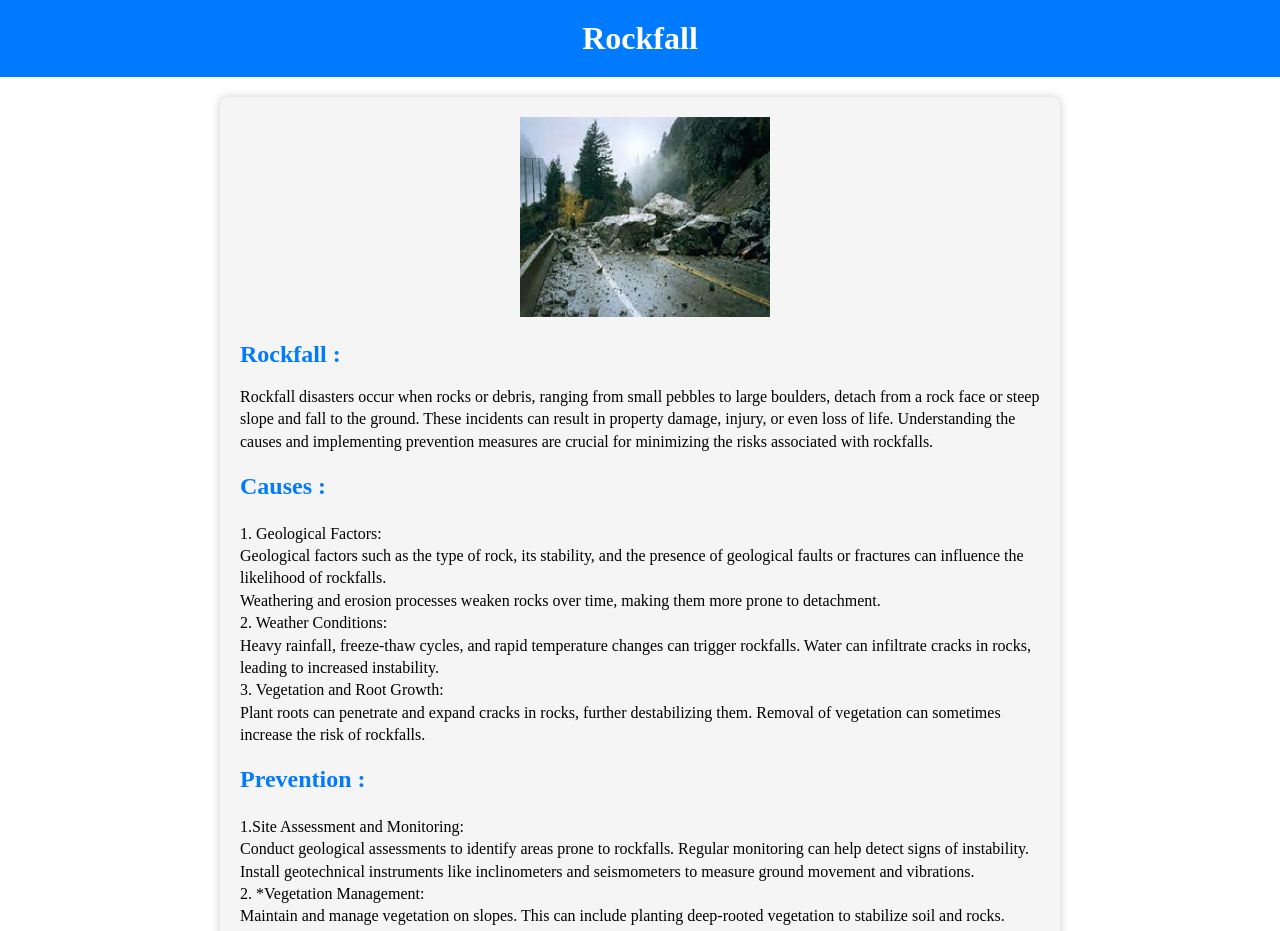
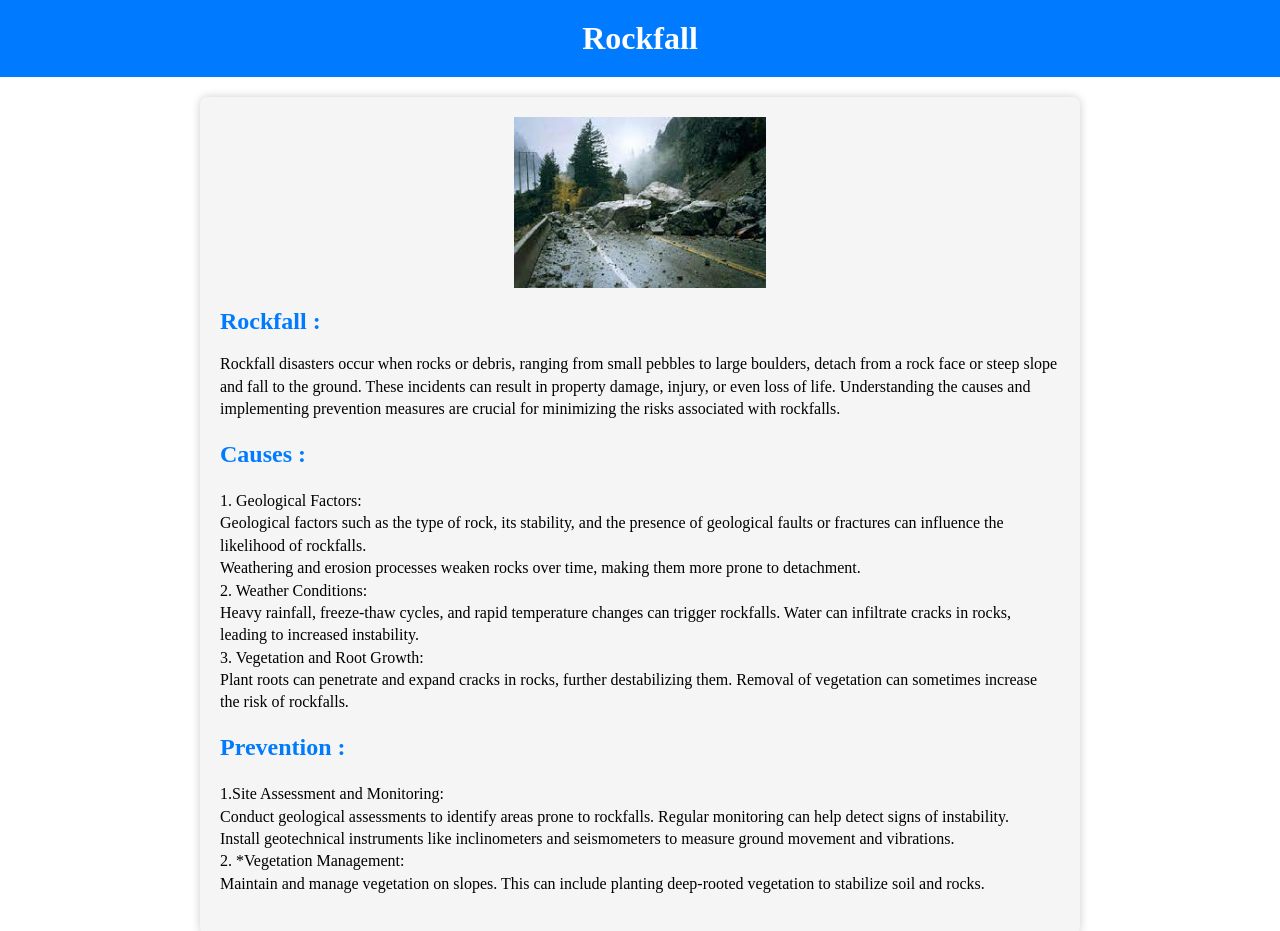
Before and after one commit to Kavinkumar-04/Disaster_management, a plain HTML site: page rockfall.html in a window 1280 px wide. Shown: the top 931 px of the page. Drawn offline with Linux system fonts and the light colour scheme.

Commit message:
rockfall.html

```diff
--- a/rockfall.html
+++ b/rockfall.html
@@ -21,8 +21,8 @@ header {
 
         /* Style the main content area */
         main {
-    max-width: 800px;
-    margin: 20px auto;
+            max-width: 100%;
+            margin: 20px;
             padding: 20px;
             background-color: #f5f5f5;
             border-radius: 8px;
@@ -46,6 +46,30 @@ h2:hover {
             text-decoration: underline;
         }
 
+        /* Make the image responsive */
+        img {
+            width: 30%;
+            height: auto;
+            display: block;
+            margin: 0 auto;
+        }
+
+        /* Media Query for smaller screens */
+        @media (max-width: 768px) {
+            main {
+                margin: 15px;
+            }
+            img{
+                width:80%;
+            }
+        }
+        @media (min-width: 1024px) {
+            main {
+                margin: 200px;
+                margin-top:20px;
+                margin-bottom: 20px;
+            }
+        }
     </style>
     </head>
 <body>
@@ -53,7 +77,7 @@ h2:hover {
         <h1>Rockfall</h1>
     </header>
     <main>
-        <img src="images/download (4).jpg" alt="earthquake" height="200" width="250" style="margin-left: 280px;">
+        <img src="images/download (4).jpg" alt="earthquake">
 
         <section>
             <h2>Rockfall :</h2>
```
Lines whose indentation alone changed are shown as unchanged.
